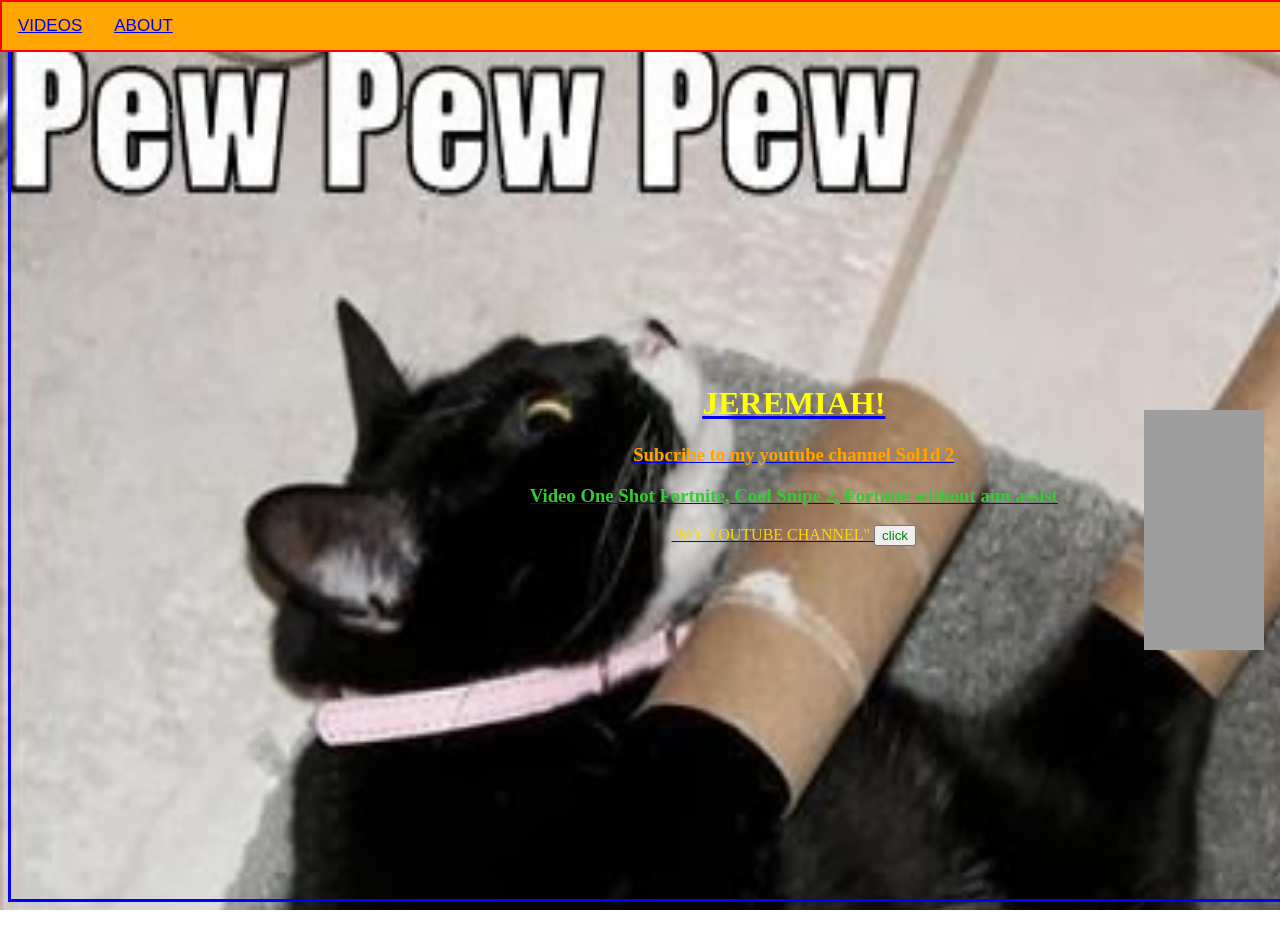
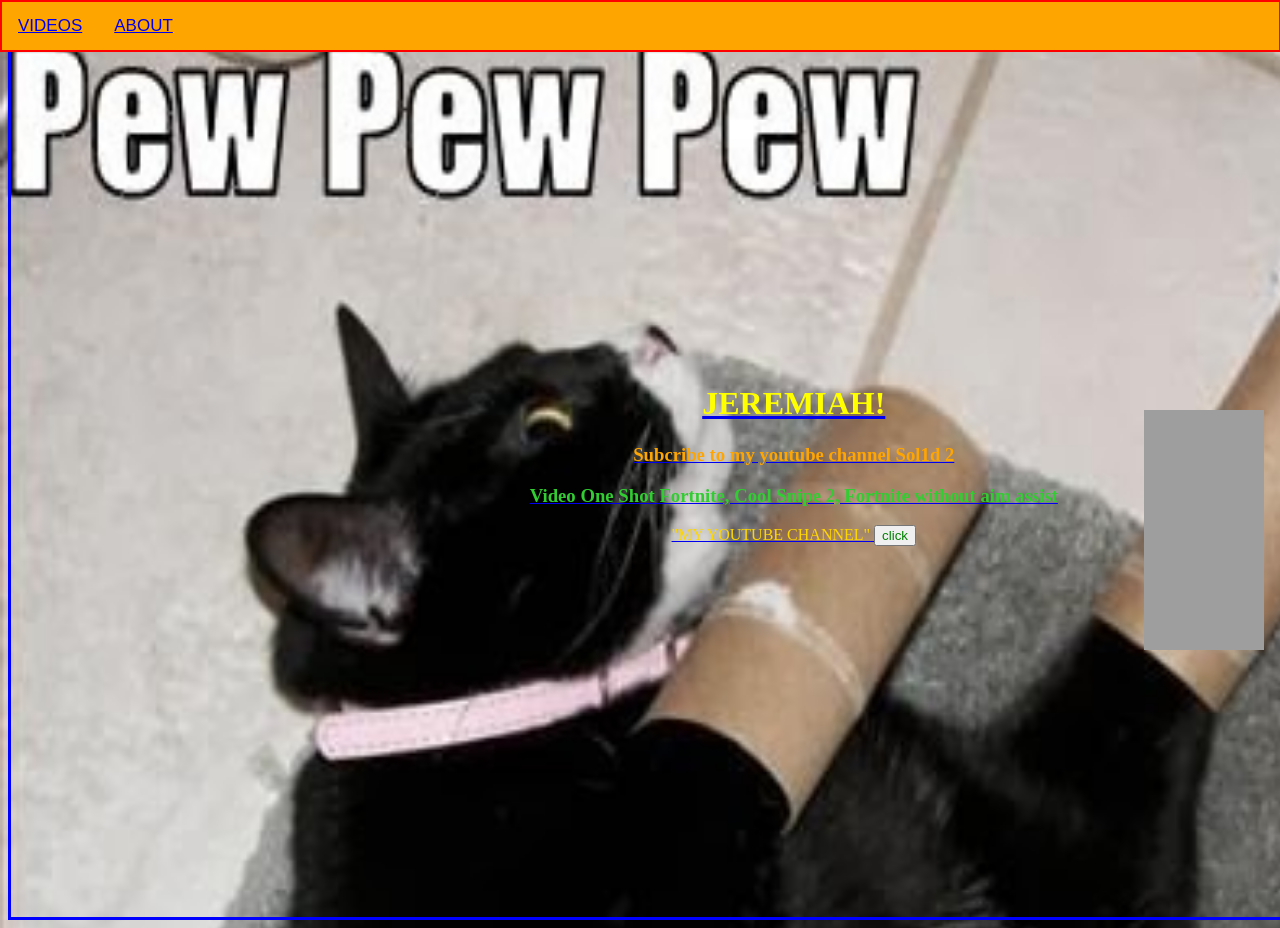
Before and after one commit to wow123456789/IsMyWebpage, a plain HTML site: page Jeremiahawe.html in a window 1280 px wide. Shown: the top 928 px of the page. Drawn offline with Linux system fonts and the light colour scheme; grey boxes are pictures that could not be loaded.

Commit message:
Update Jeremiahawe.html

```diff
--- a/Jeremiahawe.html
+++ b/Jeremiahawe.html
@@ -3,11 +3,11 @@
 <head>
 <meta name="viewport" content="width=device-width, initial-scale=1">
 <style type="text/css">
-.tab {overflow: hidden;border:2px solid red;width:100%;background-color: orange;position:absolute;top:0px;left:0px;}
+.tab {overflow: hidden;border:2px solid red;width:99.8%;background-color: orange;position:absolute;top:0px;left:0px;right:0px;}
 .tab button{background-color: inherit;float: left;border: none;outline: none;cursor: pointer;padding: 14px 16px;transition: 0.3s;font-size: 17px;}
 .tab button.active{background-color: #ccc;}
 .tabcontent {display: none;padding: 6px 12px;border: 1px solid #ccc;border-top: none;}
-.center {margin:auto;width:68%;border:3px solid blue;padding:353px;text-align:center;}
+.center {margin:auto;width:68%;border:3px solid blue;padding:353px;text-align:center;height:200px}
 .highlight{background-image:green;border-radius:6px;padding:3px 6px;}
 .bottomright{position: absolute;bottom: 150px;right: 16px;}
 </style>
```
